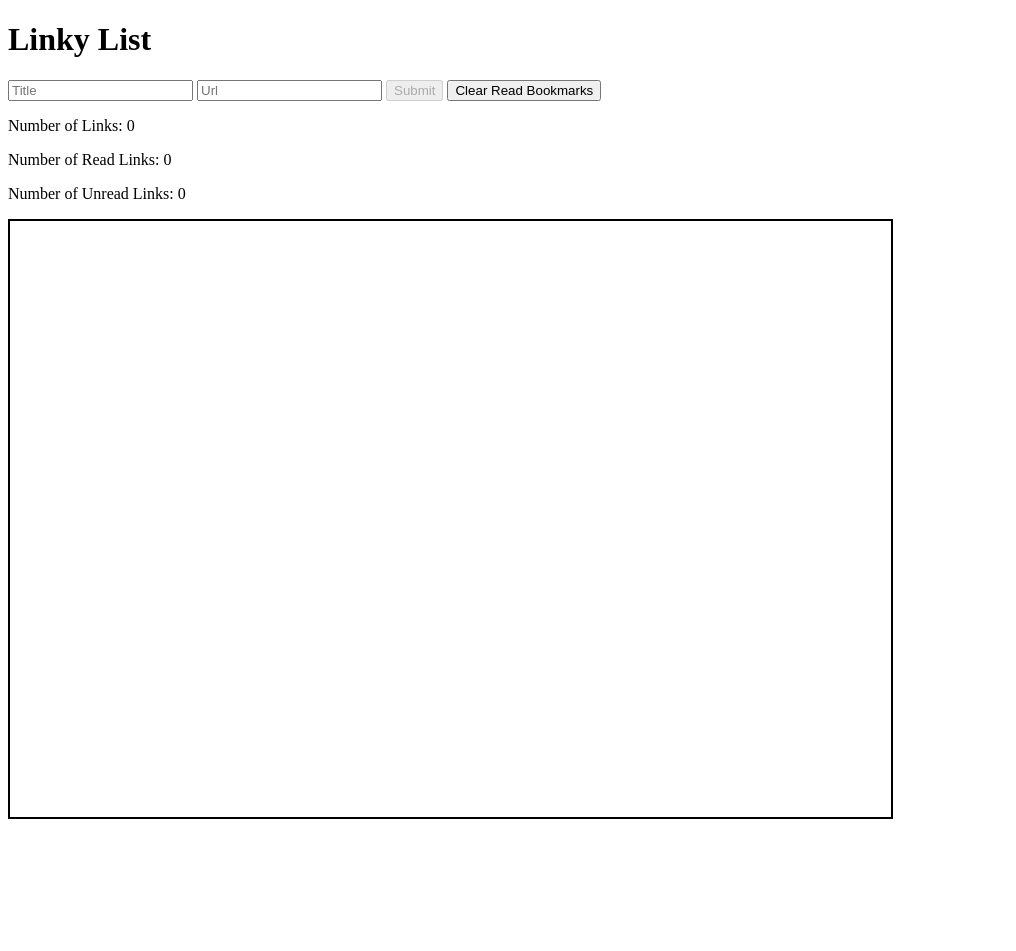
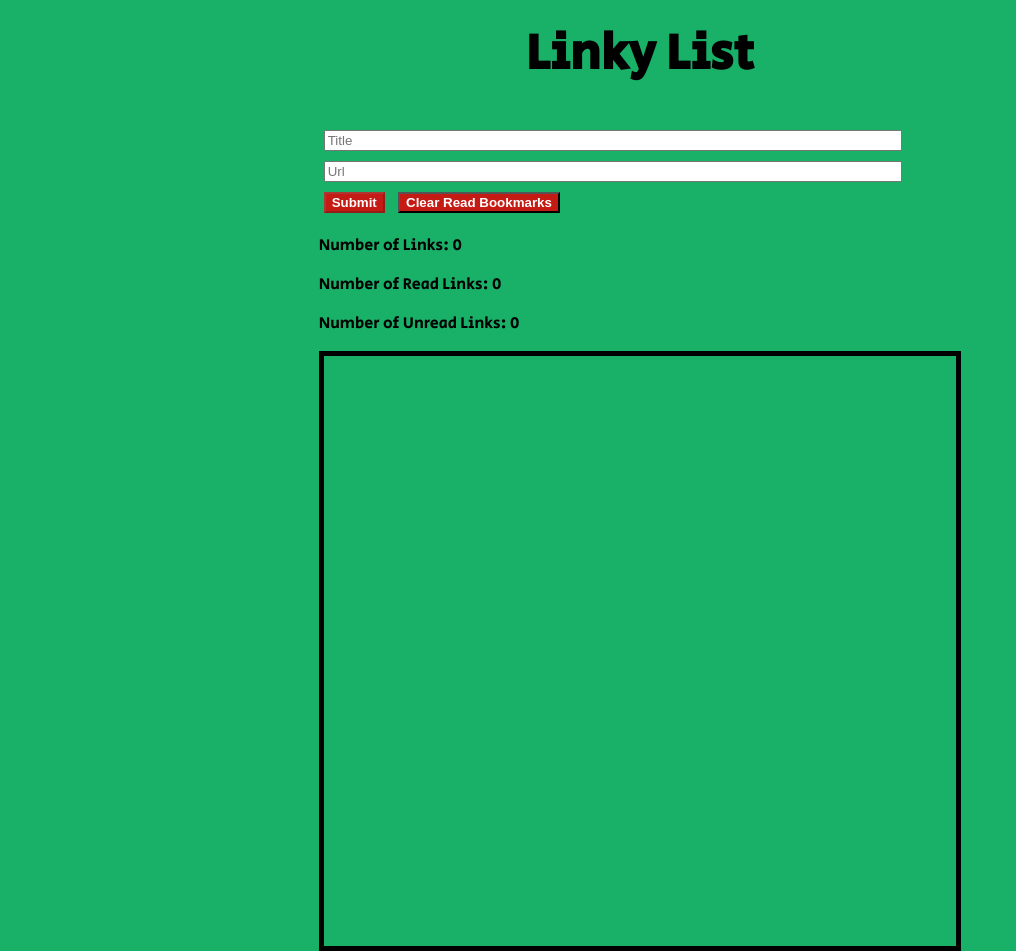
Before and after one commit to bcgodfrey91/linky-list-1, a plain HTML site: page index.html in a window 1280 px wide. Shown: the whole page, without its empty margins (0-1016 px from the left). Before the commit the page ends 827 px from the top, so only its background shows below. Drawn offline with Linux system fonts and the light colour scheme.

Commit message:
Change background, text, box color, and try to figure out flex box.

```diff
--- a/index.html
+++ b/index.html
@@ -3,11 +3,14 @@
   <head>
     <meta charset="utf-8">
     <title>Linky List</title>
+    <link rel="stylesheet" href="reset.css" media="screen">
     <link rel="stylesheet" href="style.css" media="screen">
+    <link href="https://fonts.googleapis.com/css?family=Secular+One" rel="stylesheet">
   </head>
   <body>
+    <div class="wrapper">
       <h1>Linky List</h1>
-    <section>
+      <section class="submit-area">
         <input type="text" placeholder="Title" class="title-input">
         <input type="text" placeholder="Url" class="url-input">
         <button class="submit-button" disabled>Submit</button>
@@ -21,6 +24,7 @@
       <section class="container">
 
       </section>
+    </div>
     <script src="jquery.js"></script>
     <script src="script.js"></script>
   </body>
--- a/style.css
+++ b/style.css
@@ -5,40 +5,72 @@ html {
   box-sizing: inherit;
 }
 
+body {
+  font-family: 'Secular One', sans-serif;
+  color: black;
+  display: flex;
+  align-items: center;
+  flex-direction: column;
+  background-color: #19B068;
+  background-size: 100%;
+  background-image: linear-gradient(#19B068);
+}
+
+h1 {
+  font-size: 50px;
+  margin-top: 10px;
+  text-align: center;
+}
+
+.submit-area {
+  align-items: center;
+  flex-direction: column;
+}
+
+
+input {
+  margin: 5px;
+  width: 90%;
+}
+
 .container {
   height: 600px;
-  width: 70%;
-  border: 2px solid black;
-  display: flex;
+  width: 100%;
+  border: 5px solid black;
+  /*display: flex;
   -webkit-flex-direction: column;
   -moz-flex-direction: column;
   -ms-flex-direction: column;
   -o-flex-direction: column;
-  flex-direction: column;
+  flex-direction: column;*/
 }
 
 article {
-  border: 1px solid blue;
+  background-color: blanchedalmond;
+  border: 2px solid black;
   margin: 5px;
   display: flex
   flex-wrap: wrap;
   justify-content: center;
 }
 
-.button-group {
-  display: flex;
-  justify-content: center;
+.submit-button,
+.clear-read-bookmarks {
+  margin: 5px;
 }
 
-.remove-button,
-.read-button {
-    margin: 10px;
+button {
+  margin: 10px;
+  background-color: #C51B15;
+  color: white;
+  font-weight: bold;
+}
 
-}
+
 
 .link-title,
 .url-title {
-  margin-left: 10px;
+    margin: 10px 0 0 10px;
 }
 
 @
```
Lines whose indentation alone changed are shown as unchanged.
